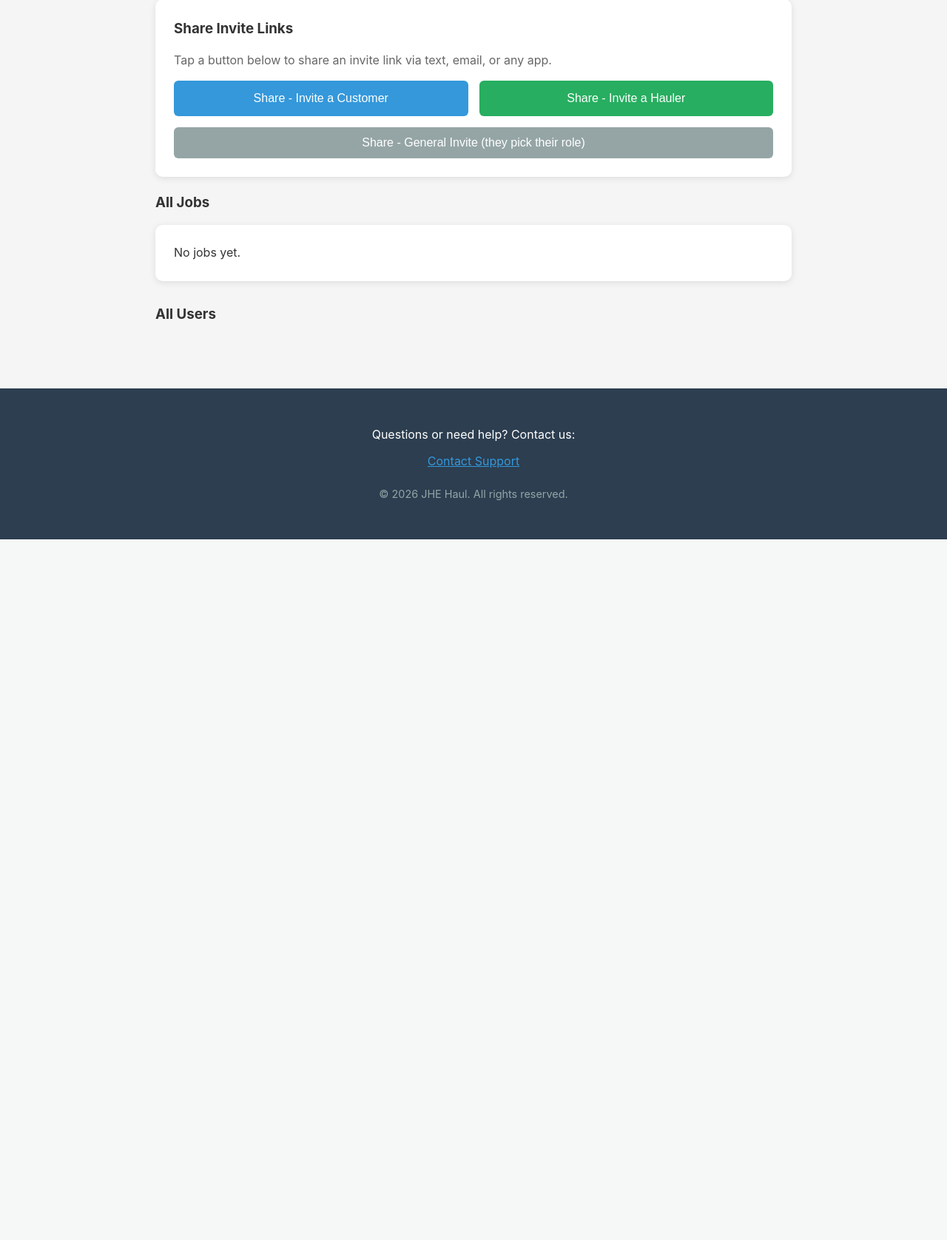
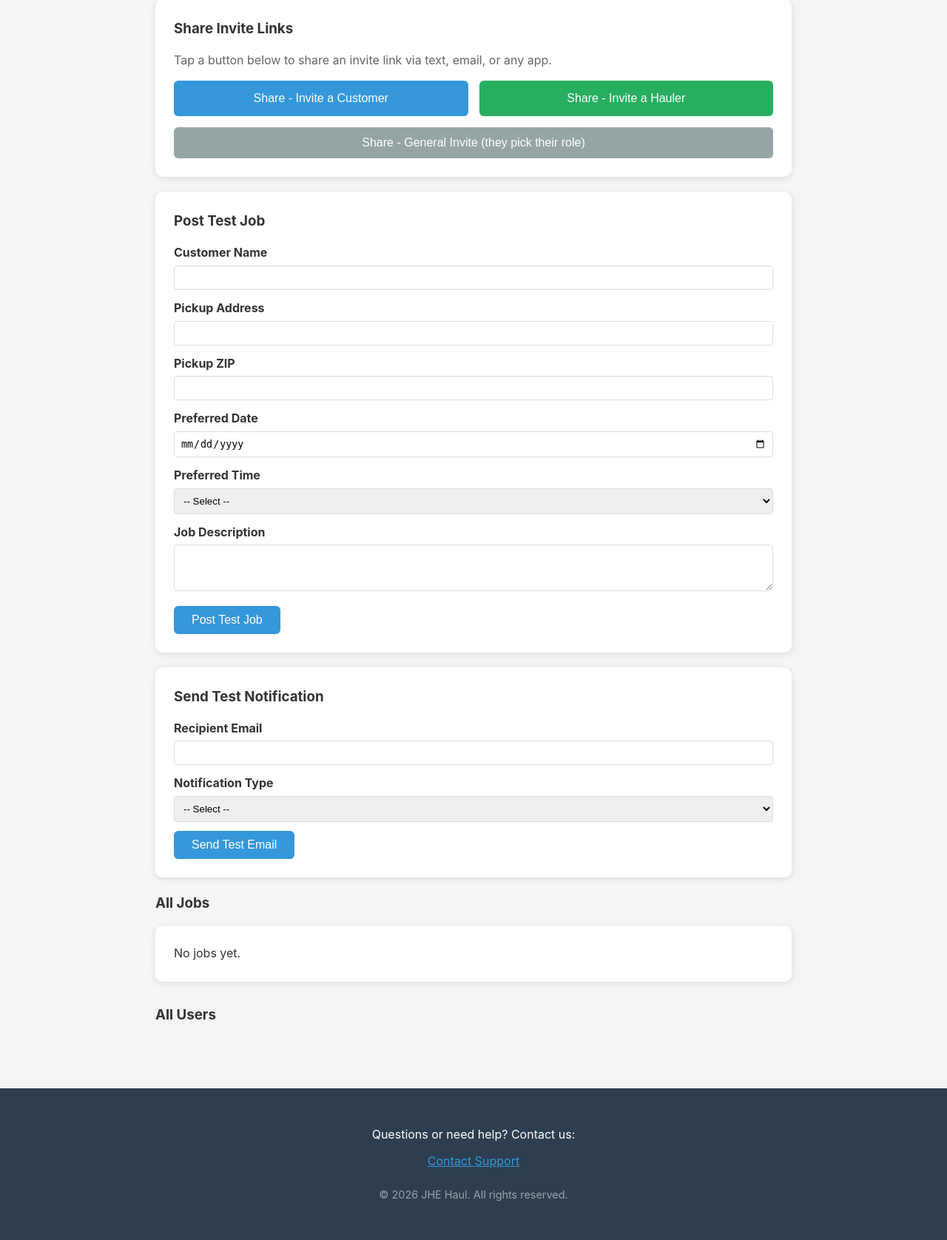
Before and after one commit to jhehaul-debug/jhehaul-app, a Flask app: template templates/admin_dashboard.html in a window 1280 px wide. Shown: the part 527-2203 px from the top of the page at 74% size. Before the commit the page ends 1256 px from the top, so only its background shows below. Run offline with Flask 3, Linux system fonts and the light colour scheme; the template is opened without the code that fills it, so the values that code supplies are empty; parts of the project's set-up code (start-up, migrations or seed data) failed here and were passed over.

Commit message:
Add admin tools to test job posting and email notifications
Introduce new admin routes and UI elements for posting test jobs and sending various notification emails to test system functionality.

Replit-Commit-Author: Agent
Replit-Commit-Session-Id: 01ca8034-597e-4dc6-bad9-3951263df846
Replit-Commit-Checkpoint-Type: intermediate_checkpoint
Replit-Commit-Event-Id: 776bfcee-c8e7-4d3d-94a4-44cec9002afd
Replit-Commit-Screenshot-Url: https://storage.googleapis.com/screenshot-production-us-central1/e608fcba-df07-4074-a9b5-89993c551ac9/01ca8034-597e-4dc6-bad9-3951263df846/JknF2gj
Replit-Helium-Checkpoint-Created: true

```diff
--- a/routes.py
+++ b/routes.py
@@ -2,7 +2,7 @@ import os
 import uuid
 from datetime import datetime
 from functools import wraps
-from flask import session, redirect, url_for, request, send_from_directory, render_template
+from flask import session, redirect, url_for, request, send_from_directory, render_template, flash
 from werkzeug.utils import secure_filename
 from flask_login import current_user
 
@@ -544,6 +544,86 @@ def admin_dashboard():
                            jobs=jobs,
                            users=users)
 
+@app.route("/admin/test-job", methods=["POST"])
+@require_admin
+def admin_test_job():
+    customer_name = request.form.get("customer_name", "").strip()
+    pickup_address = request.form.get("pickup_address", "").strip()
+    pickup_zip = request.form.get("pickup_zip", "").strip()
+    preferred_date = request.form.get("preferred_date", "").strip()
+    preferred_time = request.form.get("preferred_time", "").strip()
+    job_description = request.form.get("job_description", "").strip()
+
+    if not customer_name or not pickup_address or not job_description or not pickup_zip:
+        flash("Missing required fields for test job.", "error")
+        return redirect(url_for('admin_dashboard'))
+
+    job = Job(
+        customer_id=current_user.id,
+        customer_name=customer_name,
+        pickup_address=pickup_address,
+        pickup_zip=pickup_zip,
+        preferred_date=preferred_date if preferred_date else None,
+        preferred_time=preferred_time if preferred_time else None,
+        job_description=job_description,
+        status='open'
+    )
+    db.session.add(job)
+    db.session.commit()
+
+    if pickup_zip:
+        import pgeocode
+        haulers = User.query.filter(
+            User.user_type == 'hauler',
+            User.home_zip.isnot(None),
+            User.max_travel_miles.isnot(None),
+            User.email.isnot(None),
+            User.notify_new_jobs == True
+        ).all()
+
+        dist_calc = pgeocode.GeoDistance('us')
+        for hauler in haulers:
+            try:
+                distance_km = dist_calc.query_postal_code(hauler.home_zip, pickup_zip)
+                if distance_km == distance_km:
+                    distance_miles = distance_km * 0.621371
+                    if distance_miles <= hauler.max_travel_miles:
+                        notify_hauler_new_job_nearby(hauler.email, job.id, job_description, distance_miles)
+                        if hauler.notify_sms and hauler.phone:
+                            notify_hauler_new_job_sms(hauler.phone, job.id, distance_miles)
+            except:
+                pass
+
+    flash("Test job posted successfully!", "success")
+    return redirect(url_for('admin_dashboard'))
+
+@app.route("/admin/test-email", methods=["POST"])
+@require_admin
+def admin_test_email():
+    email = request.form.get("email", "").strip()
+    notification_type = request.form.get("notification_type", "").strip()
+
+    if not email or not notification_type:
+        flash("Email and notification type are required.", "error")
+        return redirect(url_for('admin_dashboard'))
+
+    success = False
+    if notification_type == "new_bid":
+        success = notify_customer_new_bid(email, 999, "Test Hauler", 150.00)
+    elif notification_type == "bid_accepted":
+        success = notify_hauler_bid_accepted(email, 999, 150.00)
+    elif notification_type == "deposit_paid":
+        success = notify_hauler_deposit_paid(email, 999, "123 Test Street", "12345")
+    elif notification_type == "new_job_nearby":
+        success = notify_hauler_new_job_nearby(email, 999, "Test junk removal job", 5.0)
+
+    if success:
+        flash(f"Test email sent successfully to {email}!", "success")
+    else:
+        flash(f"Failed to send test email to {email}.", "error")
+
+    return redirect(url_for('admin_dashboard'))
+
 @app.route("/admin/delete-job/<int:job_id>", methods=["POST"])
 @require_admin
 def admin_delete_job(job_id):
--- a/templates/admin_dashboard.html
+++ b/templates/admin_dashboard.html
@@ -1,6 +1,15 @@
 {% extends "base.html" %}
 {% block title %}Admin Dashboard - JHE Haul{% endblock %}
 {% block content %}
+{% with messages = get_flashed_messages(with_categories=true) %}
+{% if messages %}
+{% for category, message in messages %}
+<div style="padding: 12px 20px; margin-bottom: 15px; border-radius: 8px; {% if category == 'error' %}background: #f8d7da; color: #721c24; border: 1px solid #f5c6cb;{% else %}background: #d4edda; color: #155724; border: 1px solid #c3e6cb;{% endif %}">
+    {{ message }}
+</div>
+{% endfor %}
+{% endif %}
+{% endwith %}
 <h2 style="margin-bottom: 20px;">Admin Dashboard</h2>
 
 <div style="display: grid; grid-template-columns: repeat(auto-fit, minmax(200px, 1fr)); gap: 15px; margin-bottom: 30px;">
@@ -71,6 +80,63 @@ function shareInvite(type) {
 }
 </script>
 
+<div class="card">
+    <h3 style="margin-bottom: 15px;">Post Test Job</h3>
+    <form method="POST" action="{{ url_for('admin_test_job') }}">
+        <div style="margin-bottom: 12px;">
+            <label style="display: block; margin-bottom: 4px; font-weight: bold;">Customer Name</label>
+            <input type="text" name="customer_name" required style="width: 100%; padding: 8px; border: 1px solid #ddd; border-radius: 4px; box-sizing: border-box;">
+        </div>
+        <div style="margin-bottom: 12px;">
+            <label style="display: block; margin-bottom: 4px; font-weight: bold;">Pickup Address</label>
+            <input type="text" name="pickup_address" required style="width: 100%; padding: 8px; border: 1px solid #ddd; border-radius: 4px; box-sizing: border-box;">
+        </div>
+        <div style="margin-bottom: 12px;">
+            <label style="display: block; margin-bottom: 4px; font-weight: bold;">Pickup ZIP</label>
+            <input type="text" name="pickup_zip" required style="width: 100%; padding: 8px; border: 1px solid #ddd; border-radius: 4px; box-sizing: border-box;">
+        </div>
+        <div style="margin-bottom: 12px;">
+            <label style="display: block; margin-bottom: 4px; font-weight: bold;">Preferred Date</label>
+            <input type="date" name="preferred_date" style="width: 100%; padding: 8px; border: 1px solid #ddd; border-radius: 4px; box-sizing: border-box;">
+        </div>
+        <div style="margin-bottom: 12px;">
+            <label style="display: block; margin-bottom: 4px; font-weight: bold;">Preferred Time</label>
+            <select name="preferred_time" style="width: 100%; padding: 8px; border: 1px solid #ddd; border-radius: 4px; box-sizing: border-box;">
+                <option value="">-- Select --</option>
+                <option value="Morning">Morning</option>
+                <option value="Afternoon">Afternoon</option>
+                <option value="Evening">Evening</option>
+            </select>
+        </div>
+        <div style="margin-bottom: 12px;">
+            <label style="display: block; margin-bottom: 4px; font-weight: bold;">Job Description</label>
+            <textarea name="job_description" required rows="3" style="width: 100%; padding: 8px; border: 1px solid #ddd; border-radius: 4px; box-sizing: border-box;"></textarea>
+        </div>
+        <button type="submit" class="btn btn-primary" style="padding: 10px 24px;">Post Test Job</button>
+    </form>
+</div>
+
+<div class="card">
+    <h3 style="margin-bottom: 15px;">Send Test Notification</h3>
+    <form method="POST" action="{{ url_for('admin_test_email') }}">
+        <div style="margin-bottom: 12px;">
+            <label style="display: block; margin-bottom: 4px; font-weight: bold;">Recipient Email</label>
+            <input type="email" name="email" required style="width: 100%; padding: 8px; border: 1px solid #ddd; border-radius: 4px; box-sizing: border-box;">
+        </div>
+        <div style="margin-bottom: 12px;">
+            <label style="display: block; margin-bottom: 4px; font-weight: bold;">Notification Type</label>
+            <select name="notification_type" required style="width: 100%; padding: 8px; border: 1px solid #ddd; border-radius: 4px; box-sizing: border-box;">
+                <option value="">-- Select --</option>
+                <option value="new_bid">New Bid Notification</option>
+                <option value="bid_accepted">Bid Accepted Notification</option>
+                <option value="deposit_paid">Deposit Paid Notification</option>
+                <option value="new_job_nearby">New Job Nearby Notification</option>
+            </select>
+        </div>
+        <button type="submit" class="btn btn-primary" style="padding: 10px 24px;">Send Test Email</button>
+    </form>
+</div>
+
 <h3 style="margin-bottom: 15px;">All Jobs</h3>
 {% if jobs %}
 {% for job in jobs %}
```
